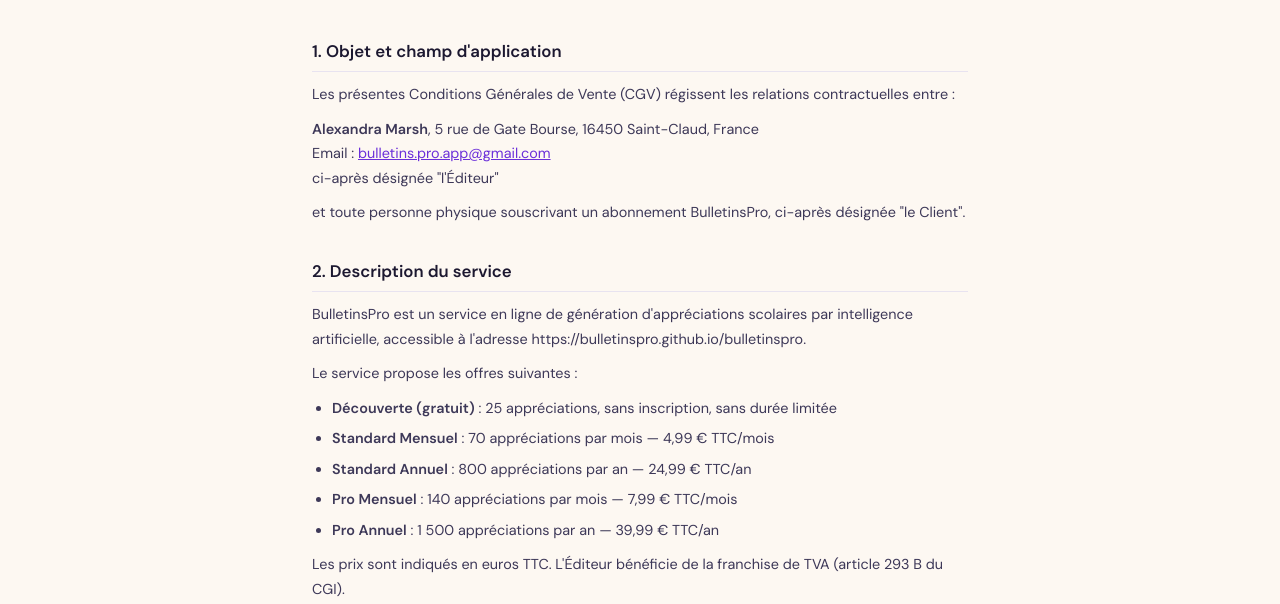
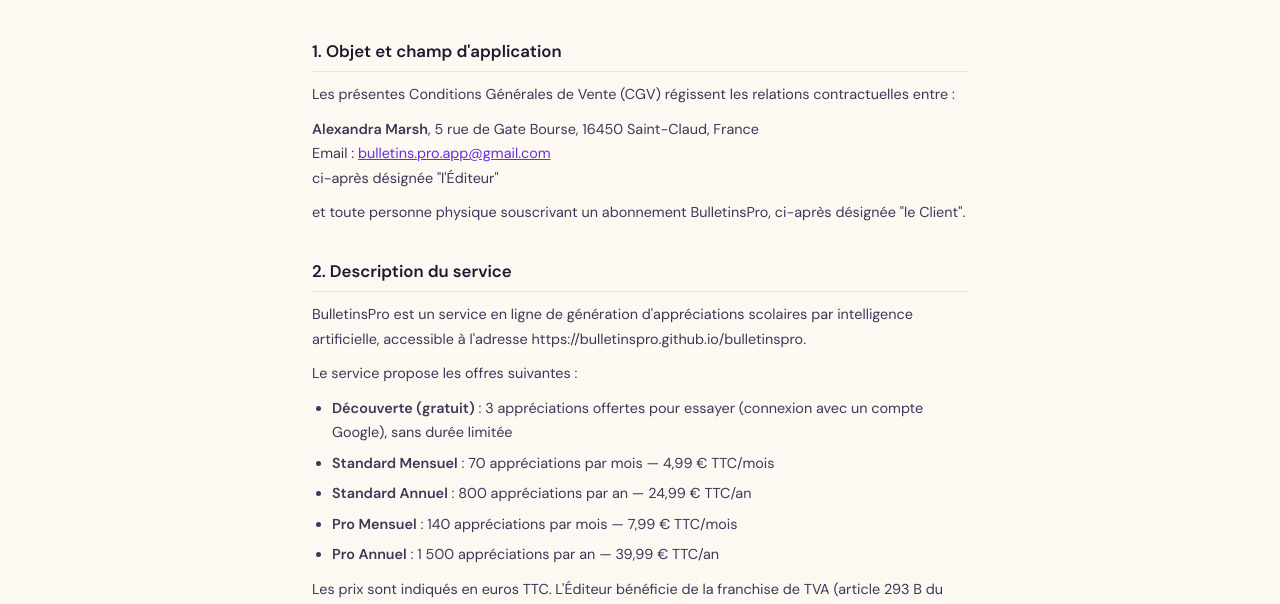
Before and after one commit to Bulletinspro/bulletinspro.github.io, a plain HTML site: page cgv.html in a window 1280 px wide. Shown: the part 194-798 px from the top of the page. Drawn offline with nearby package versions, Linux system fonts and the light colour scheme.

Commit message:
Update cgv.html

```diff
--- a/cgv.html
+++ b/cgv.html
@@ -41,7 +41,7 @@
   <p>BulletinsPro est un service en ligne de génération d'appréciations scolaires par intelligence artificielle, accessible à l'adresse https://bulletinspro.github.io/bulletinspro.</p>
   <p>Le service propose les offres suivantes :</p>
   <ul>
-    <li><strong>Découverte (gratuit)</strong> : 25 appréciations, sans inscription, sans durée limitée</li>
+    <li><strong>Découverte (gratuit)</strong> : 3 appréciations offertes pour essayer (connexion avec un compte Google), sans durée limitée</li>
     <li><strong>Standard Mensuel</strong> : 70 appréciations par mois — 4,99 € TTC/mois</li>
     <li><strong>Standard Annuel</strong> : 800 appréciations par an — 24,99 € TTC/an</li>
     <li><strong>Pro Mensuel</strong> : 140 appréciations par mois — 7,99 € TTC/mois</li>
```
